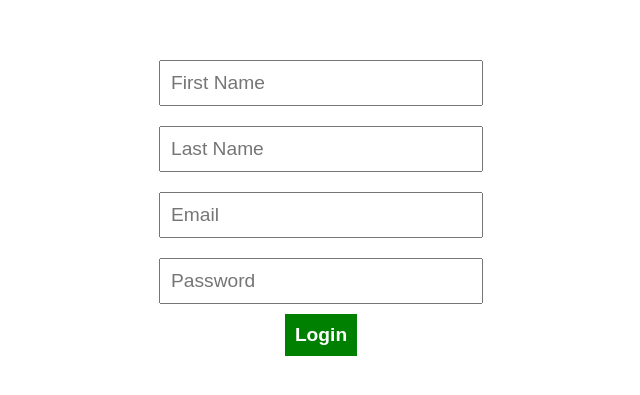
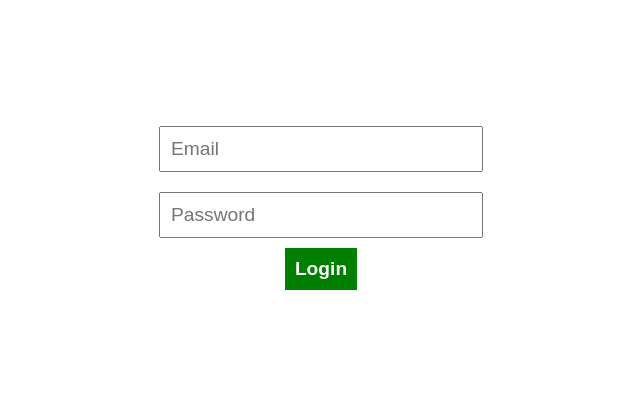
Before and after one commit to PsimonL/client-side-react, a React (Create React App) app: page /login in a window 1280 px wide. Shown: the part 197-592 px from the top of the page, without its empty margins (319-959 px from the left). Built offline with nearby package versions, Linux system fonts and the light colour scheme.

Commit message:
Working login and register process

```diff
--- a/src/components/ChatRoom.js
+++ b/src/components/ChatRoom.js
@@ -1,10 +1,13 @@
 import React, { useEffect, useState } from 'react';
+import { useLocation } from 'react-router-dom';
 import { over } from 'stompjs';
 import SockJS from 'sockjs-client';
 
 var stompClient = null;
 
 const ChatRoom = () => {
+    const location = useLocation();
+    const { email } = location.state || { email: '' };
     const [privateChats, setPrivateChats] = useState(new Map());
     const [publicChats, setPublicChats] = useState([]);
     const [tab, setTab] = useState("CHATROOM");
@@ -113,7 +116,11 @@ const ChatRoom = () => {
     };
 
     const registerUser = () => {
-        connect();
+        if (userData.username.trim() !== '') {
+            connect();
+        } else {
+            alert('Please enter a preferred nickname.');
+        }
     };
 
     return (
@@ -194,7 +201,7 @@ const ChatRoom = () => {
                 <div className="register">
                     <input
                         id="user-name"
-                        placeholder="Enter your name"
+                        placeholder="Enter preferred nickname"
                         name="userName"
                         value={userData.username}
                         onChange={handleUsername}
--- a/src/components/Login.js
+++ b/src/components/Login.js
@@ -3,8 +3,6 @@ import { useNavigate } from 'react-router-dom';
 import axios from 'axios';
 
 const Login = () => {
-  const [firstName, setFirstName] = useState('');
-  const [lastName, setLastName] = useState('');
   const [email, setEmail] = useState('');
   const [password, setPassword] = useState('');
   const navigate = useNavigate();
@@ -12,9 +10,12 @@ const Login = () => {
   const handleLogin = async (e) => {
     e.preventDefault();
     try {
-      const response = await axios.post('http://localhost:8080/auth/login', { firstName, lastName, email, password });
-      if (response.data) {
-        navigate('/chat', { state: { firstName, lastName, email } });
+      const response = await axios.post('http://localhost:8080/auth/login', { email, password });
+      if (response.data === "User logged in successfully") {
+        console.log(response.data);
+        navigate('/chat', { state: { email } });
+      } else {
+        console.log(response.data);
       }
     } catch (error) {
       console.error('Login failed', error);
@@ -24,20 +25,6 @@ const Login = () => {
   return (
     <div className="login-container centered-page">
       <form onSubmit={handleLogin} className="form-container">
-        <input
-          type="text"
-          placeholder="First Name"
-          value={firstName}
-          onChange={(e) => setFirstName(e.target.value)}
-          required
-        />
-        <input
-          type="text"
-          placeholder="Last Name"
-          value={lastName}
-          onChange={(e) => setLastName(e.target.value)}
-          required
-        />
         <input
           type="email"
           placeholder="Email"
--- a/src/components/Register.js
+++ b/src/components/Register.js
@@ -13,8 +13,11 @@ const Register = () => {
     e.preventDefault();
     try {
       const response = await axios.post('http://localhost:8080/auth/register', { firstName, lastName, email, password });
-      if (response.data) {
+      console.log(response.data);
+      if (response.data === "User registered successfully") {
         navigate('/login');
+      } else {
+        console.error('User already exists');
       }
     } catch (error) {
       console.error('Registration failed', error);
--- a/src/index.css
+++ b/src/index.css
@@ -153,3 +153,14 @@ input {
   width: 100%;
   margin: 10px 0;
 }
+
+
+.button-container {
+  display: flex;
+  justify-content: center;
+  margin-top: 20px;
+}
+
+.button-container button {
+  margin: 0 10px;
+}
```
